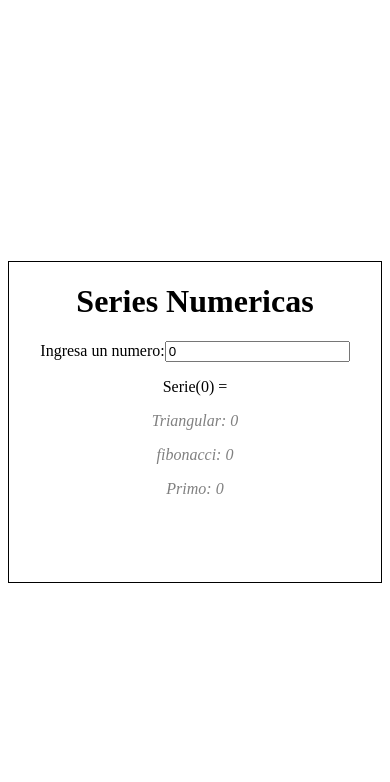
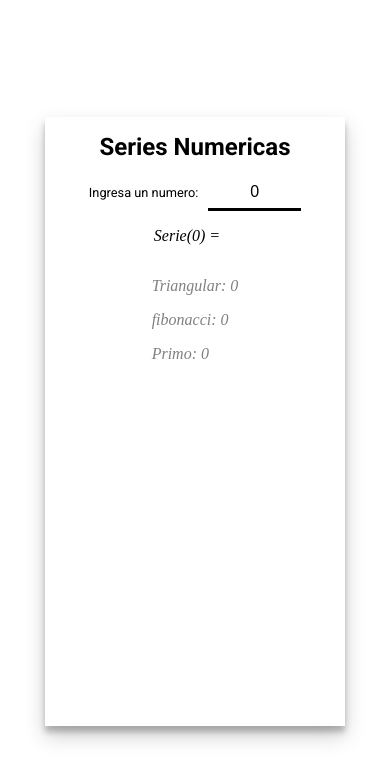
Before and after one commit to ArturoHM41234/series-numericas, a Vue app: page / in a window 390 px wide. Shown: the top 782 px of the page. Built offline with nearby package versions, Linux system fonts and the light colour scheme.

Commit message:
Add some styles and finish project

```diff
--- a/index.html
+++ b/index.html
@@ -3,7 +3,7 @@
   <head>
     <meta charset="utf-8">
     <meta name="viewport" content="width=device-width, initial-scale=1.0">
-    <title>Vite App</title>
+    <title>Series Numericas</title>
   </head>
   <body>
     <div id="app"></div>
--- a/src/App.vue
+++ b/src/App.vue
@@ -3,9 +3,12 @@
     <div class="container">
       <h1>Series Numericas</h1>
       <label for="numero">Ingresa un numero:</label>
-    <input v-model.number="input" @input="handleInput" type="text" min="0" name="numero" id="numero" />
-    <p>Serie({{input}}) = {{ sr }}</p>
-    <visual :number="input || 0"></visual>
+      <input v-model.number="input" @input="handleInput" type="text" min="0" name="numero" id="numero" />
+      <div class="results">
+        <p><var class="result">Serie({{input}}) = {{ sr }}</var></p>
+        <visual class="child-results" :number="input || 0"></visual>
+      </div>
+
     </div>
   </main>
 </template>
--- a/src/assets/styles.css
+++ b/src/assets/styles.css
@@ -1,15 +1,93 @@
+@import url('https://fonts.googleapis.com/css2?family=Roboto:ital,wght@0,100;0,300;0,400;0,500;0,700;0,900;1,100;1,300;1,400;1,500;1,700;1,900&display=swap');
+
+html {
+    font-family: 'Roboto', sans-serif;
+}
 main {
     display: flex;
     justify-content: center; /* Centrado horizontal */
     align-items: center; /* Centrado vertical */
     width: auto;
     min-height: 98svh;
-    outline: white 1px solid;
+    font-size: 1.5rem;
 }
 
 .container {
-    border: 1px solid black;
     text-align: center;
-    width: 25em;
-    height: 20em;
+    width: 50%;
+    height: 100%;
+    box-shadow: rgba(0, 0, 0, 0.19) 0px 10px 20px, rgba(0, 0, 0, 0.23) 0px 6px 6px;
+    padding-bottom: 5%;
 }
+
+input[name="numero"] {
+    width: 5em;
+    margin-left: 10px;
+    text-align: center;
+    appearance: none;
+    border: none;
+    outline: none;
+    border-bottom: .2em solid black;
+    border-radius: .2em .2em 0 0;
+    padding: .4em;
+    font-size: 1rem;
+}
+
+.results {
+    font-family: "Times New Roman", Times, serif;
+    display: flex;
+    flex-flow: column;
+    justify-content: center; /* Centrado horizontal */
+    align-items: center; /* Centrado vertical */
+}
+
+.result {
+    padding-right: 1em;
+}
+
+.child-results {
+    font-style: italic;
+    color: gray;
+    font-size: 1.3rem;
+    text-align: left;
+}
+
+h1 {
+    font-size: 2.5rem;
+}
+
+
+/* Responsividad */
+@media screen and (max-width: 1100px) {
+    main {
+        flex-direction: column;
+    }
+
+    .container {
+        width: 80%;
+        height: 70%;
+    }
+
+    h1 { font-size: 2.5rem;}
+
+}
+
+
+@media screen and (max-width: 600px) {
+    main {
+        flex-direction: column;
+        font-size: .8rem;
+    }
+
+    .container {
+        width: 80%;
+        height: 70vh;
+    }
+
+    h1 { font-size: 1.5rem;}
+
+    .results > * {
+        font-size: 1rem;
+    }
+
+}
--- a/src/components/visual.vue
+++ b/src/components/visual.vue
@@ -1,15 +1,12 @@
 <template>
-  <p>Triangular: {{ tr }}</p>
-  <p>fibonacci: {{ fib }}</p>
-  <p>Primo: {{ pr }}</p>
+  <div class="sub-container">
+    <div class ="sub-results">
+      <p>Triangular: {{ tr }}</p>
+      <p>fibonacci: {{ fib }}</p>
+      <p>Primo: {{ pr }}</p>
+    </div>
+  </div>
 </template>
-
-<style scoped>
-p {
-  font-style: italic;
-  color: gray;
-}
-</style>
 
 <script setup lang="ts">
 import { defineProps, computed }from 'vue';
```
